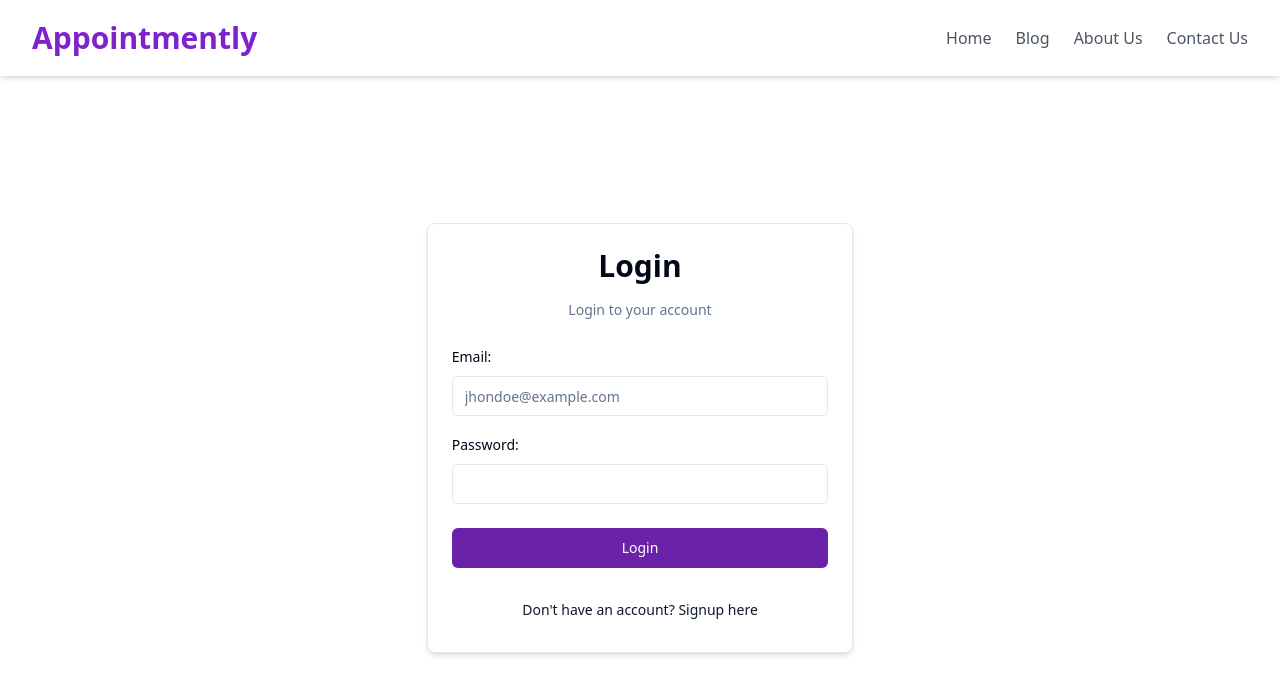
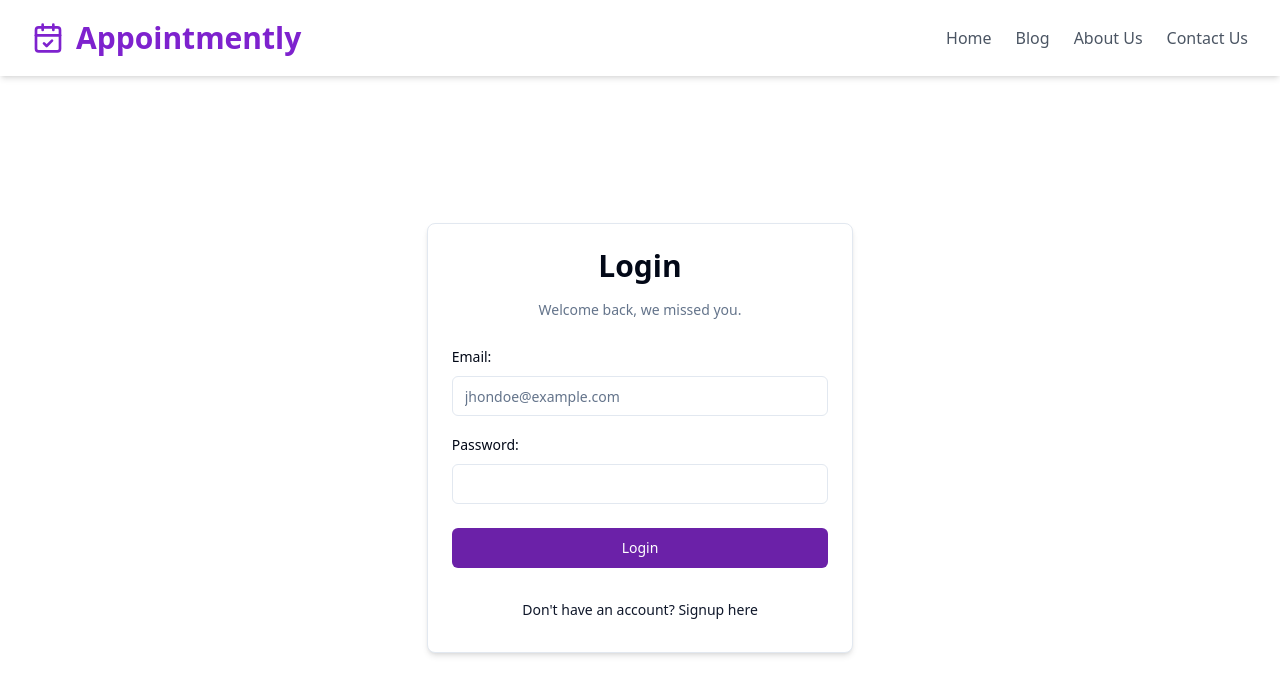
Before and after one commit to the-developer-org/calendly-clone-frontend, a React (Vite) app: page /auth/login in a window 1280 px wide. Shown: the top 694 px of the page. Built offline with nearby package versions, Linux system fonts and the light colour scheme.

Commit message:
Changes made in Auth flow
Updated the Labels for signup , login forms, included icon for logo

```diff
--- a/src/components/auth/AuthLayout.jsx
+++ b/src/components/auth/AuthLayout.jsx
@@ -2,6 +2,7 @@ import PropTypes from 'prop-types'
 import { Menu } from "lucide-react"
 import { Link } from 'react-router-dom'
 import { useState } from 'react'
+import { CalendarCheck } from 'lucide-react'
 const AuthLayout = ({ children }) => {
     const [state, setState] = useState(false)
     const menus = [
@@ -15,9 +16,11 @@ const AuthLayout = ({ children }) => {
             <div className="bg-white w-full border-b md:border-0 shadow-md ">
                 <div className="items-center justify-between px-4 max-w-screen-xl mx-auto md:flex md:px-8">
                     <div className="flex items-center justify-between py-3 md:py-5 md:block">
-                        <Link href="/">
+
+                        <div className='flex flex-row items-center gap-3'>
+                            <CalendarCheck className=' text-purple-700' size="2rem" />
                             <h1 className="text-3xl font-bold text-purple-700">Appointmently</h1>
-                        </Link>
+                        </div>
                         <div className="md:hidden">
                             <button
                                 className="text-gray-700 outline-none p-2 rounded-md focus:border-gray-400 focus:border"
--- a/src/components/auth/Login.jsx
+++ b/src/components/auth/Login.jsx
@@ -32,7 +32,7 @@ const Login = () => {
         dispatch(logInAction(data, setIsSubmitting))
     }
     return (<>
-        <CardWrapper label="Login to your account" title="Login" backButtonPath="/auth/signup" backButtonLabel="Don't have an account? Signup here">
+        <CardWrapper label="Welcome back, we missed you." title="Login" backButtonPath="/auth/signup" backButtonLabel="Don't have an account? Signup here">
             <Form {...form}>
                 <form onSubmit={form.handleSubmit(onSubmit)} className="space-y-6">
                     <div className="space-y-4">
--- a/src/components/auth/Signup.jsx
+++ b/src/components/auth/Signup.jsx
@@ -34,7 +34,7 @@ const Signup = () => {
         dispatch(signUpAction(data, setIsSubmitting))
     }
     return (<>
-        <CardWrapper label="Create an account" title="Signup" backButtonPath="/auth/login" backButtonLabel="Already have an account? Login here">
+        <CardWrapper label="Get your journey started with Appointmently" title="Signup" backButtonPath="/auth/login" backButtonLabel="Already have an account? Login here">
             <Form {...form}>
                 <form onSubmit={form.handleSubmit(onSubmit)} className="space-y-6">
                     <div className="space-y-4">
```
